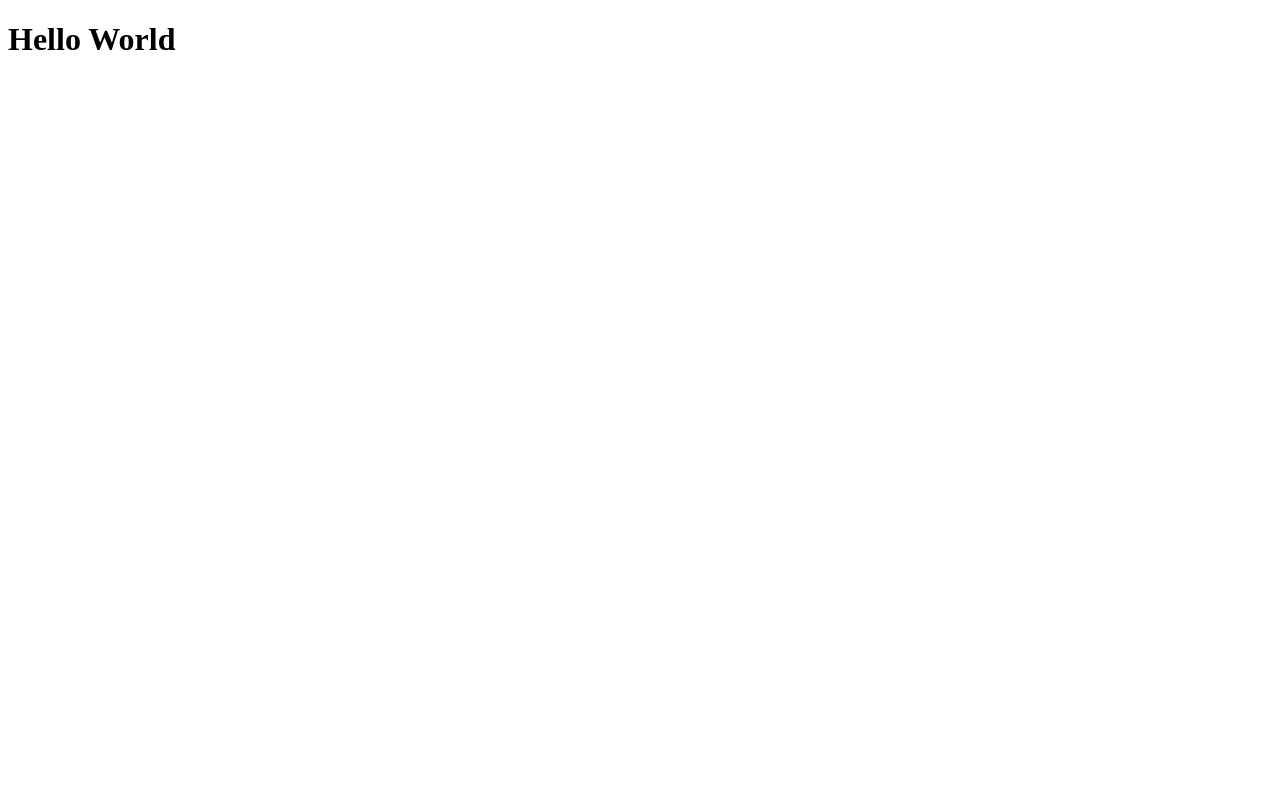
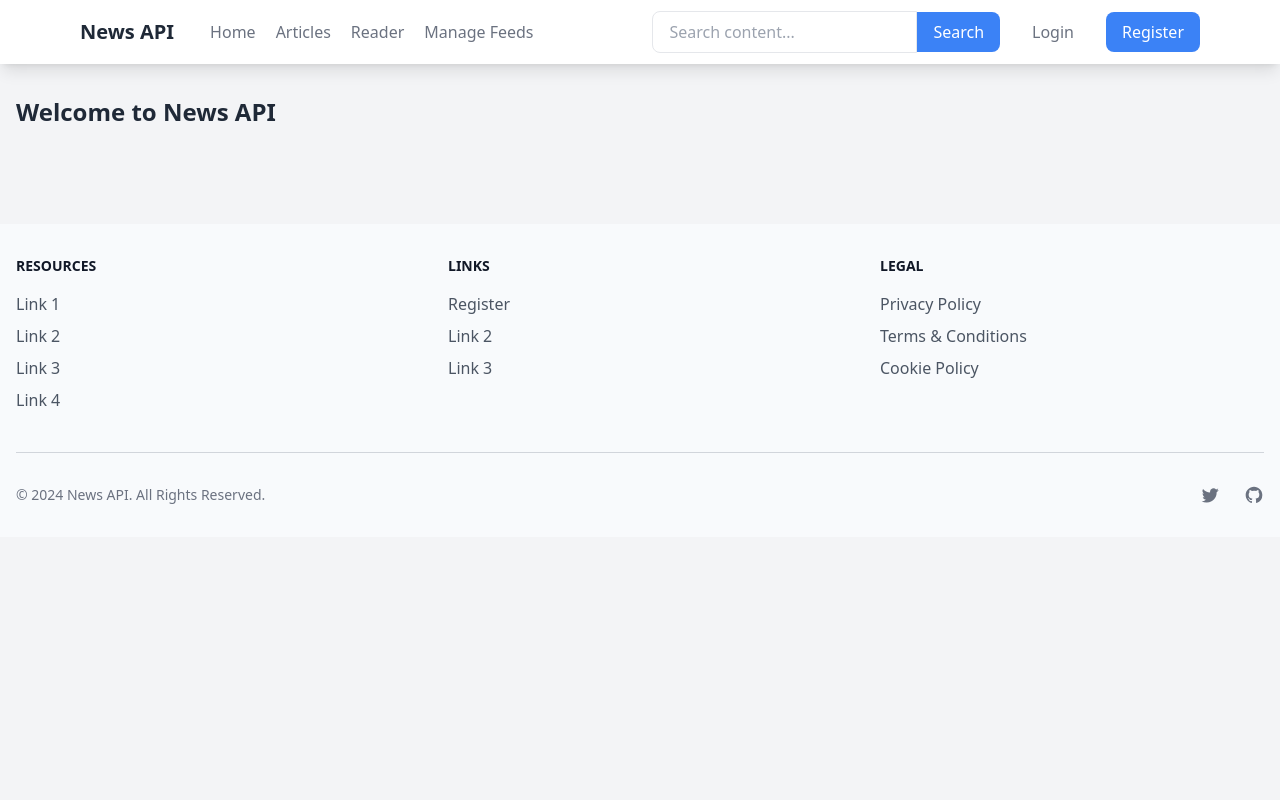
Before and after one commit to todiane/news, a FastAPI app: page / in a window 1280 px wide. Before the commit the page is almost empty. Run offline with FastAPI, Linux system fonts and the light colour scheme; style sheets or scripts are compiled from the project's sources.

Commit message:
Update base.html template

```diff
--- a/backend/templates/base.html
+++ b/backend/templates/base.html
@@ -3,9 +3,48 @@
 <head>
     <meta charset="UTF-8">
     <meta name="viewport" content="width=device-width, initial-scale=1.0">
-    <title>News API</title>
+    <title>{% block title %}News API{% endblock %}</title>
+    <link href="{{ url_for('static', path='/css/main.css') }}" rel="stylesheet">
+
+    {% block head %}
+        <!-- Open Graph / Facebook -->
+        <meta property="og:type" content="website">
+        <meta property="og:url" content="{{ request.url }}">
+        <meta property="og:title" content="{{ article.title if article else 'News API' }}">
+        <meta property="og:description" content="{{ article.content[:200] if article else 'Latest news and articles' }}">
+
+        <!-- Twitter -->
+        <meta property="twitter:card" content="summary_large_image">
+        <meta property="twitter:url" content="{{ request.url }}">
+        <meta property="twitter:title" content="{{ article.title if article else 'News API' }}">
+        <meta property="twitter:description" content="{{ article.content[:200] if article else 'Latest news and articles' }}">
+
+        <!-- RSS Feed Links -->
+        <link rel="alternate" type="application/rss+xml" title="RSS Feed" href="/api/v1/articles/feed.rss">
+        <link rel="alternate" type="application/atom+xml" title="Atom Feed" href="/api/v1/articles/feed.atom">
+    {% endblock %}
 </head>
-<body>
-    <h1>Hello World</h1>
+<body class="bg-gray-100 min-h-screen">
+    {% include 'components/nav.html' %}
+
+    <main class="container mx-auto px-4 py-8">
+        {% block content %}
+        <div class="grid grid-cols-1 md:grid-cols-2 lg:grid-cols-3 gap-6">
+            <!-- Content will go here -->
+            <h2 class="text-2xl font-bold text-gray-800">Welcome to News API</h2>
+        </div>
+        {% endblock %}
+    </main>
+
+    {% include 'components/footer.html' %}
+
+    <!-- Core Dependencies -->
+    <script defer src="https://unpkg.com/alpinejs@3.x.x/dist/cdn.min.js"></script>
+
+    <!-- Application Scripts -->
+    <script src="{{ url_for('static', path='js/subscription-management.js') }}"></script>
+
+    <!-- Page Specific Scripts -->
+    {% block scripts %}{% endblock %}
 </body>
 </html>
```
Also changed, not shown: README.md.
